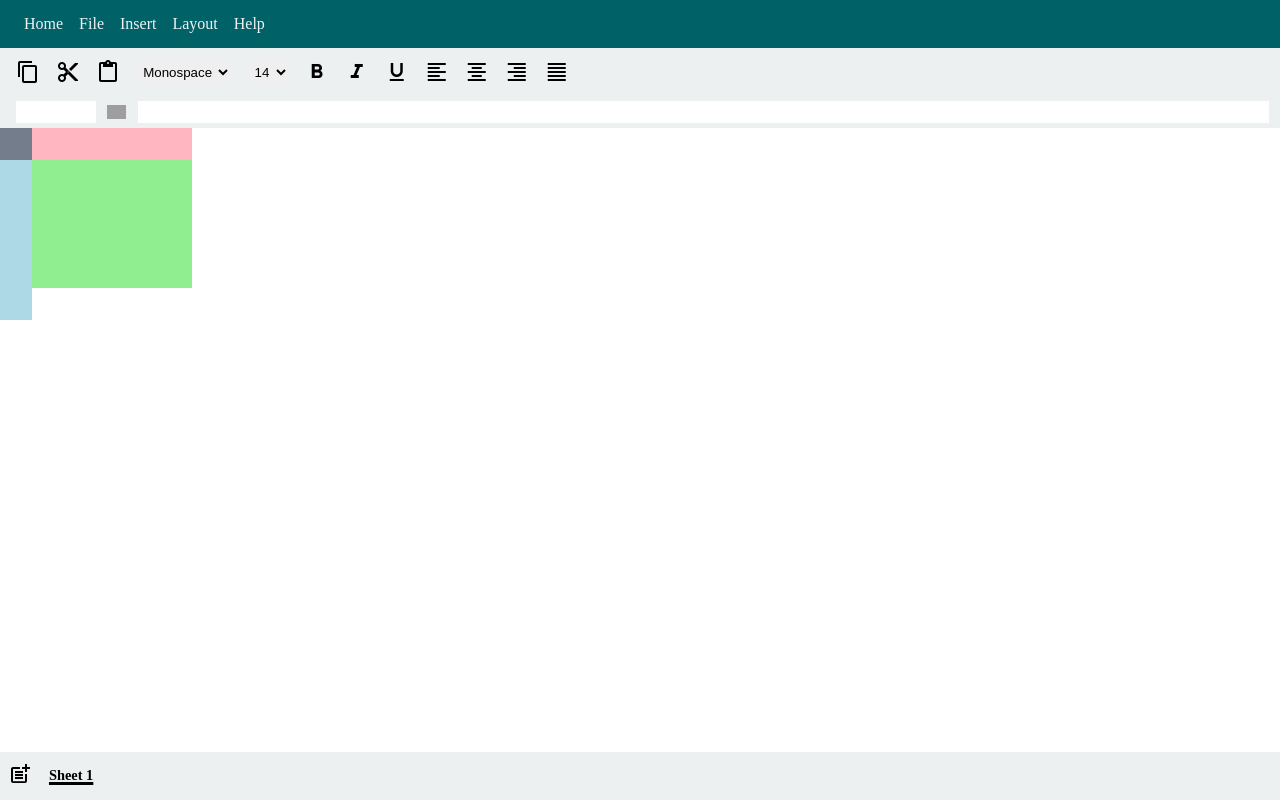
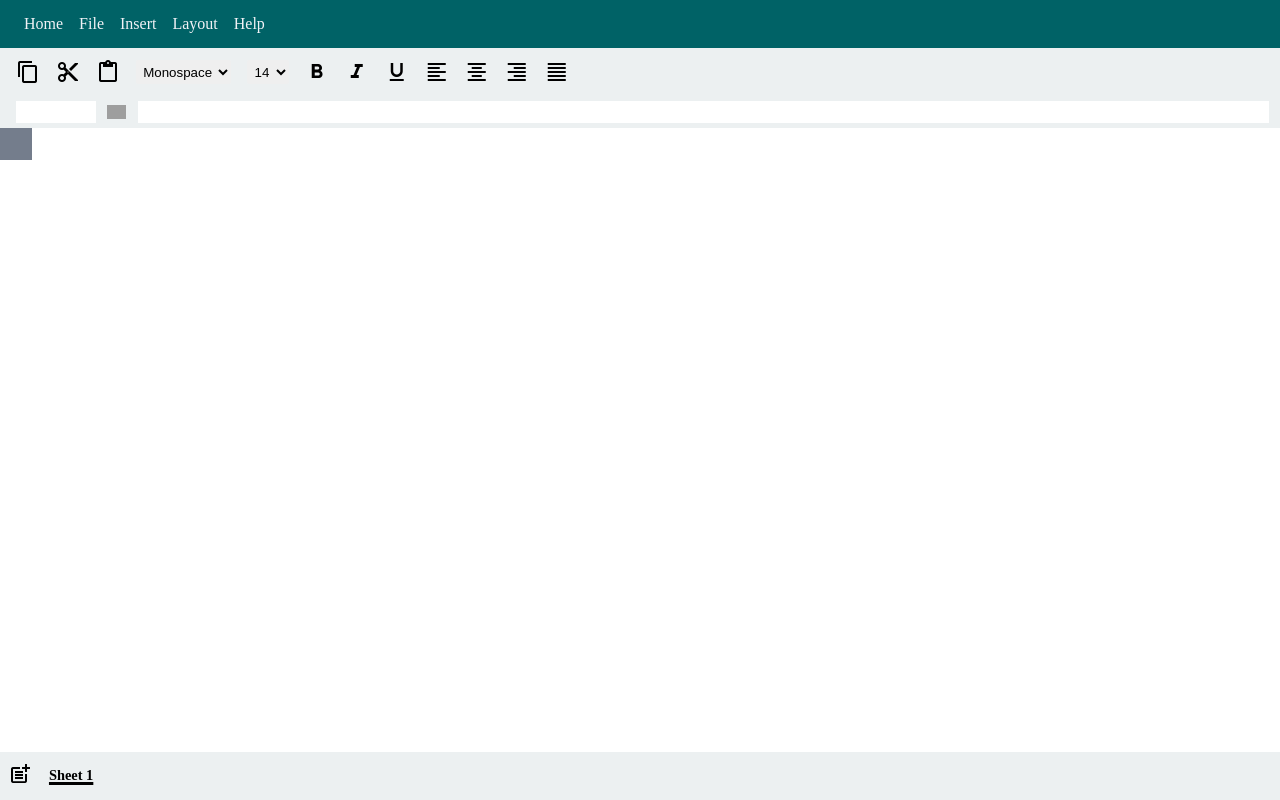
Before and after one commit to nidhiG30/Sheets-Clone, a plain HTML site: page index.html in a window 1280 px wide. Drawn offline with Linux system fonts and the light colour scheme; grey boxes are pictures that could not be loaded.

Commit message:
Modified class names for better readability.

```diff
--- a/index.html
+++ b/index.html
@@ -66,9 +66,9 @@
     <!-- Container for Cells -->
     <div class="grid-cont">
       <div class="top-left-dummy-box"></div>
-      <div class="address-col-cont"></div>
+      <div class="address-row-cont"></div>
       <div class="cells-cont">
-        <div class="address-row-cont"></div>
+        <div class="address-col-cont"></div>
       </div>
     </div>
 
--- a/style.css
+++ b/style.css
@@ -123,22 +123,19 @@ body {
   background-color: #747d8c;
 }
 
-.address-col-cont {
+.address-row-cont {
   height: 10rem;
   width: 2rem;
-  background-color: lightblue;
 }
 
 .cells-cont {
   position: absolute;
   top: 0;
   left: 2rem;
-  background-color: lightgreen;
   width: 10rem;
   height: 10rem;
 }
 
-.address-row-cont {
+.address-col-cont {
   height: 2rem;
-  background-color: lightpink;
 }
```
